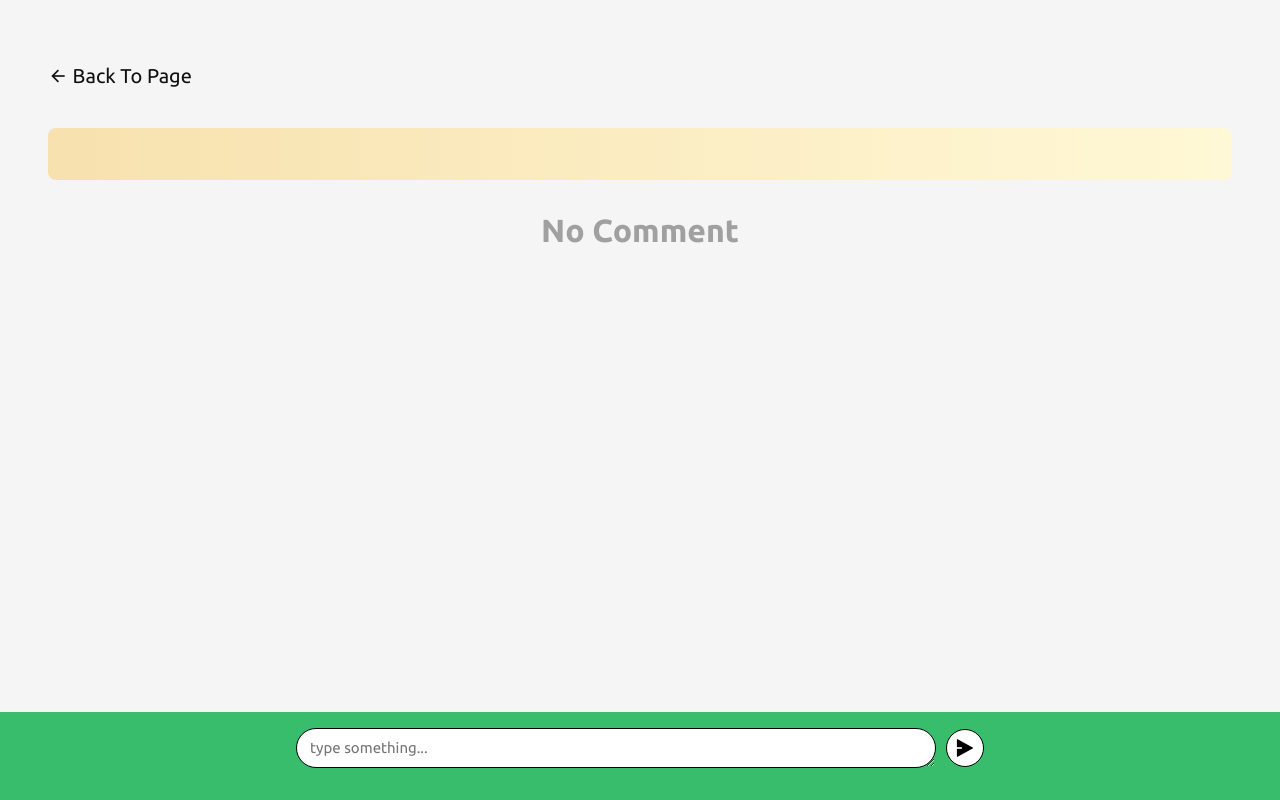
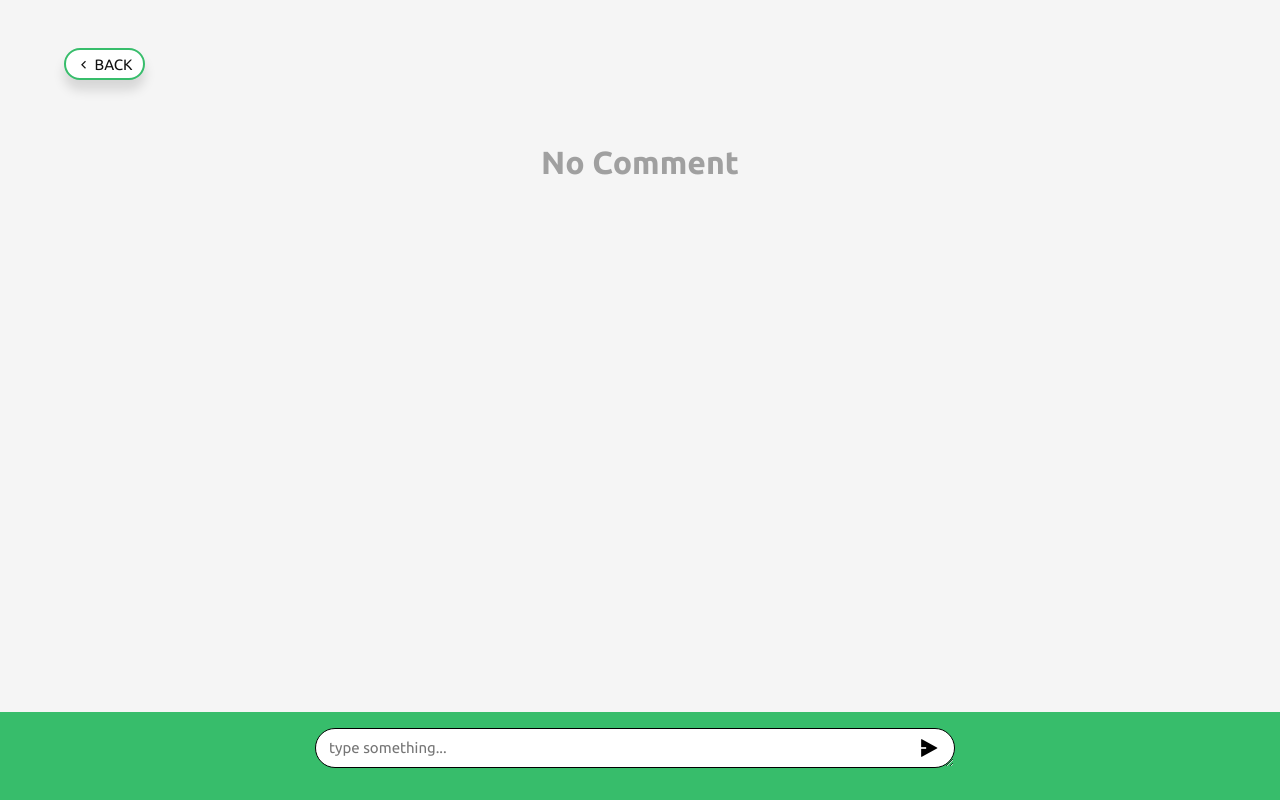
Before and after one commit to MehmedAzka/healthScope, a PHP site: page /discussion_page.php?forum=1 in a window 1280 px wide. Run offline with PHP 8.4, Linux system fonts and the light colour scheme; data that the repository does not hold is empty.

Commit message:
discussion.php

```diff
--- a/css/discussion.css
+++ b/css/discussion.css
@@ -205,45 +205,59 @@ h2.profile {
 .dp-container {
     width: 100%;
     height: auto;
-    padding: 4rem 3rem 7rem;
+    padding: 2rem 7rem 7rem;
     display: flex;
     flex-direction: column;
 }
 
+.dp-start {
+    width: 100%;
+    height: 7rem;
+    /* display: flex;
+    justify-content: center;
+    align-items: center; */
+    padding: 3rem 0 0 0;
+}
+
 .back-to-start {
-    width: 100%;
+    position: fixed;
+    left: 4rem;
+    top: 3rem;
+    width: auto;
     height: 2rem;
-    margin: 0 0 2rem 0;
+    border-radius: 39px;
+    border: 2px solid #37BD6B;
+    background: #fff;
+    display: inline-flex;
+    padding: 7px 10px;
+    justify-content: center;
+    align-items: center;
+    box-shadow: 0px 10px 12px 0px rgba(0, 0, 0, 0.13);
+    z-index: 2;
 }
 
 .back-to-start a {
-    font-size: 20px;
+    font-size: 15px;
     color: #111;
 }
 
-.dp-card {
+.dp-profile {
     width: 100%;
     height: auto;
-    padding: 26px;
-    background-image: linear-gradient(to right, #F7E1AE, #FFF8D6);
-    border-radius: 8px;
-    margin: 0 0 2rem 0;
+    display: flex;
+    flex-direction: column;
+    justify-content: center;
+    align-items: center;
 }
 
-.dp-title h1 {
-    text-align: left;
-    text-decoration: none;
-    text-transform: capitalize;
-    margin: 0 0 20px 0;
+.dp-username {
+    margin: 0 0 10px 0;
 }
 
 .dp-comment {
     width: 100%;
     height: auto;
-    border: 1.5px solid #111;
-    border-radius: 0 30px 30px 30px;
     margin: 0 0 20px 0;
-    padding: 15px 26px;
     display: flex;
     flex-direction: column;
     align-items: start;
@@ -254,12 +268,17 @@ h2.profile {
     width: 100%;
     display: flex;
     justify-content: space-between;
+    padding: 0 0 0 5px;
 }
 
 .dp-comment-text {
     width: 100%;
     height: auto;
     margin: 0 0 10px 0;
+    padding: 10px;
+    border: 2px solid #37BD6B;
+    border-radius: 18px;
+    box-shadow: 0px 10px 12px 0px rgba(0, 0, 0, 0.13);
 }
 
 .dp-comment-text pre {
@@ -304,7 +323,7 @@ h2.profile {
     max-height: 2.5rem;
     min-height: 2.5rem;
     margin: 0 10px 0 0;
-    padding: 10px 13px;
+    padding: 10px 2.5rem 10px 13px;
     border: 1.5px solid black;
     border-radius: 20px;
     font-size: 15px;
@@ -318,18 +337,21 @@ h2.profile {
 }
 
 .dp-button {
-    width: 38px;
-    height: 38px;
-    border: 1.5px solid black;
-    border-radius: 20px;
-    background-color: #fff;
+    position: absolute;
+    top: 20%;
+    right: 26%;
+    width: 36px;
+    height: 36px;
+    border: none;
+    background: none;
+    /* color: #37BD6B; */
     font-size: 20px;
 }
 
 button.ri-delete-bin-6-line {
-    border: 1.3px solid red;
-    border-radius: 6px;
-    padding: 3px 10px;
+    border: none;
+    /* border-radius: 6px; */
+    /* padding: 3px 10px; */
     color: red;
     font-size: 20px;
     margin-right: 5px;
@@ -338,8 +360,7 @@ button.ri-delete-bin-6-line {
 }
 
 button.ri-delete-bin-6-line:hover {
-    background-color: red;
-    color: whitesmoke;
+    transform: scale(1.1);
 }
 
 /* === FORUM END === */
--- a/discussion.php
+++ b/discussion.php
@@ -57,7 +57,7 @@ $photo = $_SESSION['photo'];
                         <div class="d-card">
                             <a href="discussion_page.php?forum=<?php echo $result['id'] ?>">
                                 <div class="d-profile">
-                                    <h2 class="profile">AdminHS</h2>
+                                    <h2 class="profile"><?php echo $result['created_by'] ?></h2>
                                 </div>
                                 <div class="d-title">
                                     <p>
--- a/discussion_page.php
+++ b/discussion_page.php
@@ -5,7 +5,6 @@ $id = $_GET['forum'];
 $data = $find('discussion', $id);
 
 $show = $conn->query("SELECT * FROM comment WHERE commented = '$id' ORDER BY created_date DESC");
-
 ?>
 
 <!DOCTYPE html>
@@ -22,20 +21,26 @@ $show = $conn->query("SELECT * FROM comment WHERE commented = '$id' ORDER BY cre
 </head>
 
 <body>
-    <div class="dp-container">
+    <div class="dp-start">
         <div class="back-to-start">
-            <a href="discussion.php"><i class="ri-arrow-left-line"></i> Back To Page</a>
+            <a href="discussion.php"><i class="ri-arrow-left-s-line"></i> BACK</a>
         </div>
-        <div class="dp-card">
         <?php while ($result = $data->fetch_assoc()) { ?>
-                <div class="dp-title">
-                    <h1>
+            <div class="dp-profile">
+                <div class="dp-username">
+                    <h2>
+                        <?= $result['created_by']; ?> <br>
+                    </h2>
+                </div>
+                <div class="dp-dis-topic">
+                    <p>
                         <?= $result['title']; ?> <br>
-                    </h1>
+                    </p>
+                </div>
             </div>
         <?php } ?>
     </div>
-
+    <div class="dp-container">
         <?php if (mysqli_num_rows($show) > 0) {
             while ($row = $show->fetch_assoc()) { ?>
                 <div class="dp-comment">
--- a/function.php
+++ b/function.php
@@ -184,7 +184,7 @@ if (isset($_POST['delete-c-content'])) {
 // FUNCTION TO ADD DISCUSSION DATA
 if (isset($_POST['diss-submit'])) {
     $diss = htmlspecialchars($_POST['diss']);
-    $created_by = 1;
+    $created_by = $_SESSION['id'];
     $date = date('Y-m-d');
 
     $data_to_insert = array(
@@ -223,7 +223,7 @@ if (isset($_POST['delete-submit'])) {
 if (isset($_POST['health-submit'])) {
     $title = htmlspecialchars($_POST['title']);
     $subtitle = htmlspecialchars($_POST['subtitle']);
-    $created_by = 1;
+    $created_by = $_SESSION['id'];
     $date = date('Y-m-d H:i:s');
 
     if (isset($_FILES['image']) && $_FILES['image']['error'] == UPLOAD_ERR_OK) {
```
Lines whose indentation alone changed are shown as unchanged.
